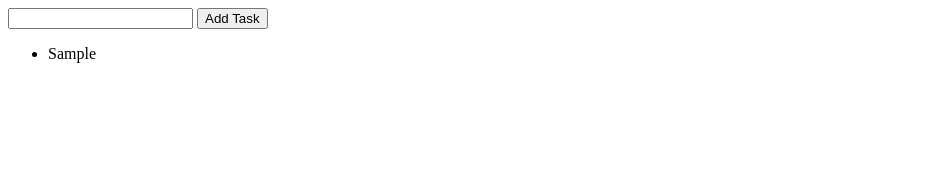
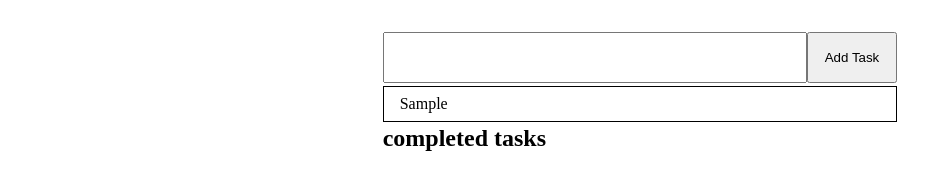
Before and after one commit to Krystian93/VueBasics-SimpleToDoList, a plain HTML site: page index.html in a window 1280 px wide. Both pictures are taken after typing "Sample" into the empty fields and a click on the button "Add Task". Shown: the whole page, without its empty margins (0-952 px from the left). Drawn offline with nearby package versions, Linux system fonts and the light colour scheme.

Commit message:
add completed tasks area and some simple animations

```diff
--- a/index.html
+++ b/index.html
@@ -11,13 +11,20 @@
 
 <body>
   <div id="root">
-    <input type="text" v-model="newTask">
-    <button @click="addTask" >Add Task</button>
+  <div class="main-panel">
+    <input type="text" v-model="newTask" @keyup.enter="addTask">
+    <button class="btnAddTask" @click="addTask" >Add Task</button>
+  </div>
     <ul>
-      <li v-for="task in tasks" :key="task.id" :class="{'strike' : task.completed}"
+      <li v-for="task in tasks" :key="task.id" v-if="!task.completed"
       @click="()=>checkDone(task.id)">
       {{task.title}}
       </li>
+    </ul>
+
+    <h2>completed tasks</h2>
+    <ul>
+      <li  v-for="task in completedTask" :key="task.id"  @click="()=>checkDone(task.id)" :class="{'strike' : task.completed}">{{task.title}}</li>
     </ul>
   </div>
 
--- a/index.js
+++ b/index.js
@@ -33,6 +33,13 @@ new Vue({
           task.completed = !task.completed;
         }
       })
+    },
+
+
+  },
+  computed: {
+    completedTask() {
+      return this.tasks.filter(task => task.completed);
     }
-  },
+  }
 })
--- a/style.css
+++ b/style.css
@@ -1,3 +1,60 @@
+* {
+    margin: 0;
+    padding: 0;
+    box-sizing: border-box;
+}
+
+body {
+    display: flex;
+    justify-content: center;
+    align-items: center;
+}
+
+.main-panel {
+    margin-top: 2rem;
+    display: flex;
+}
+
 .strike {
-    text-decoration: line-through;
+    background-color: rgb(128, 216, 128);
+    animation: show-right 1s;
 }
+
+@keyframes show-right {
+    0% {
+        transform: translateX(-40px);
+    }
+
+    100% {
+        transform: translateX(0);
+    }
+}
+
+.btnAddTask {
+    padding: 1rem;
+}
+
+input {
+    font-size: 2rem;
+}
+
+
+li {
+    margin: .2rem 0;
+    cursor: pointer;
+    border: 1px solid black;
+    list-style: none;
+    padding: .5rem 1rem;
+    animation: show-left 1s;
+
+}
+
+@keyframes show-left {
+    0% {
+        transform: translateX(40px);
+    }
+
+    100% {
+        transform: translateX(0);
+    }
+}
```
